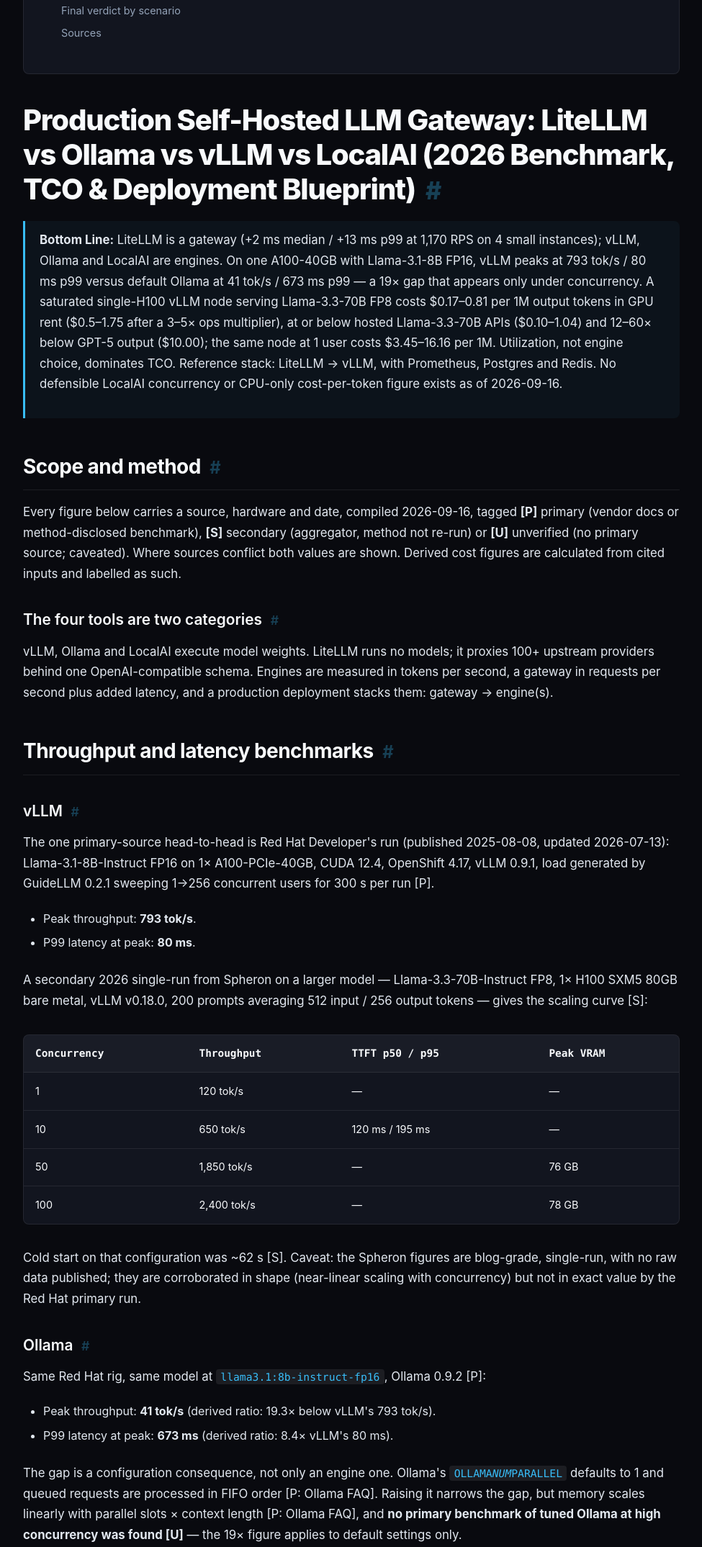
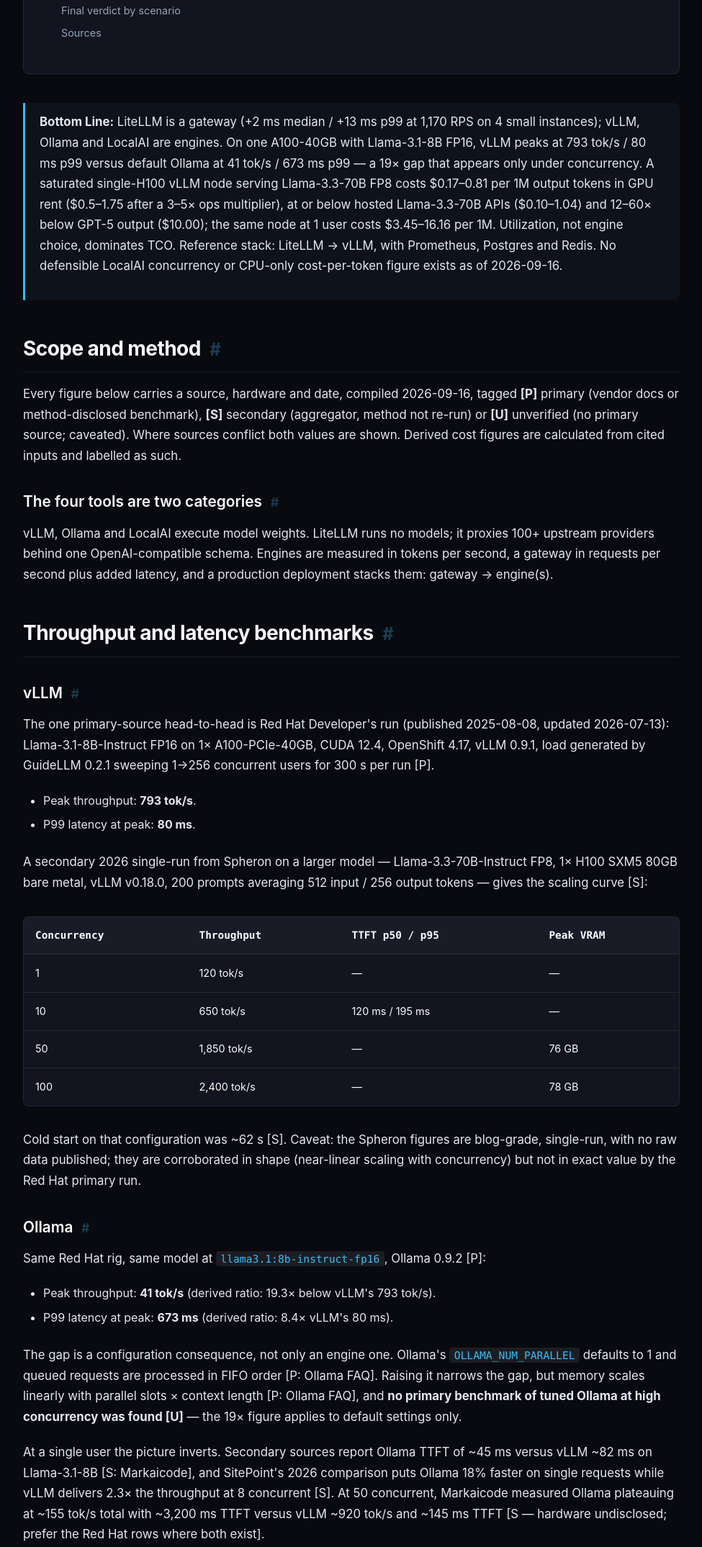
Before and after one commit to devrudals/devrudals.github.io, a plain HTML site: page posts/self-hosted-llm-gateway-2026/index.html in a window 1280 px wide. Shown: the part 1716-3865 px from the top of the page at 72% size, without its empty margins (152-1127 px from the left). Drawn offline with Linux system fonts and the light colour scheme.

```diff
--- a/posts/self-hosted-llm-gateway-2026/index.html
+++ b/posts/self-hosted-llm-gateway-2026/index.html
@@ -70,8 +70,9 @@
 </nav>
 
       <div class="post-content">
-        <h1 id="production-self-hosted-llm-gateway-litellm-vs-ollama-vs-vllm-vs-localai-2026-benchmark-tco-deployment-blueprint">Production Self-Hosted LLM Gateway: LiteLLM vs Ollama vs vLLM vs LocalAI (2026 Benchmark, TCO &amp; Deployment Blueprint) <a href="#production-self-hosted-llm-gateway-litellm-vs-ollama-vs-vllm-vs-localai-2026-benchmark-tco-deployment-blueprint" class="anchor-link" aria-hidden="true">#</a></h1>
-<blockquote><p><strong>Bottom Line:</strong> LiteLLM is a gateway (+2 ms median / +13 ms p99 at 1,170 RPS on 4 small instances); vLLM, Ollama and LocalAI are engines. On one A100-40GB with Llama-3.1-8B FP16, vLLM peaks at 793 tok/s / 80 ms p99 versus default Ollama at 41 tok/s / 673 ms p99 — a 19× gap that appears only under concurrency. A saturated single-H100 vLLM node serving Llama-3.3-70B FP8 costs $0.17–0.81 per 1M output tokens in GPU rent ($0.5–1.75 after a 3–5× ops multiplier), at or below hosted Llama-3.3-70B APIs ($0.10–1.04) and 12–60× below GPT-5 output ($10.00); the same node at 1 user costs $3.45–16.16 per 1M. Utilization, not engine choice, dominates TCO. Reference stack: LiteLLM → vLLM, with Prometheus, Postgres and Redis. No defensible LocalAI concurrency or CPU-only cost-per-token figure exists as of 2026-09-16.</p></blockquote>
+        <blockquote>
+  <p><strong>Bottom Line:</strong> LiteLLM is a gateway (+2 ms median / +13 ms p99 at 1,170 RPS on 4 small instances); vLLM, Ollama and LocalAI are engines. On one A100-40GB with Llama-3.1-8B FP16, vLLM peaks at 793 tok/s / 80 ms p99 versus default Ollama at 41 tok/s / 673 ms p99 — a 19× gap that appears only under concurrency. A saturated single-H100 vLLM node serving Llama-3.3-70B FP8 costs $0.17–0.81 per 1M output tokens in GPU rent ($0.5–1.75 after a 3–5× ops multiplier), at or below hosted Llama-3.3-70B APIs ($0.10–1.04) and 12–60× below GPT-5 output ($10.00); the same node at 1 user costs $3.45–16.16 per 1M. Utilization, not engine choice, dominates TCO. Reference stack: LiteLLM → vLLM, with Prometheus, Postgres and Redis. No defensible LocalAI concurrency or CPU-only cost-per-token figure exists as of 2026-09-16.</p>
+</blockquote>
 <h2 id="scope-and-method">Scope and method <a href="#scope-and-method" class="anchor-link" aria-hidden="true">#</a></h2>
 <p>Every figure below carries a source, hardware and date, compiled 2026-09-16, tagged <strong>[P]</strong> primary (vendor docs or method-disclosed benchmark), <strong>[S]</strong> secondary (aggregator, method not re-run) or <strong>[U]</strong> unverified (no primary source; caveated). Where sources conflict both values are shown. Derived cost figures are calculated from cited inputs and labelled as such.</p>
 <h3 id="the-four-tools-are-two-categories">The four tools are two categories <a href="#the-four-tools-are-two-categories" class="anchor-link" aria-hidden="true">#</a></h3>
@@ -129,7 +130,7 @@
   <li>Peak throughput: <strong>41 tok/s</strong> (derived ratio: 19.3× below vLLM's 793 tok/s).</li>
   <li>P99 latency at peak: <strong>673 ms</strong> (derived ratio: 8.4× vLLM's 80 ms).</li>
 </ul>
-<p>The gap is a configuration consequence, not only an engine one. Ollama's <code class="inline-code">OLLAMA<em>NUM</em>PARALLEL</code> defaults to 1 and queued requests are processed in FIFO order [P: Ollama FAQ]. Raising it narrows the gap, but memory scales linearly with parallel slots × context length [P: Ollama FAQ], and <strong>no primary benchmark of tuned Ollama at high concurrency was found [U]</strong> — the 19× figure applies to default settings only.</p>
+<p>The gap is a configuration consequence, not only an engine one. Ollama's <code class="inline-code">OLLAMA_NUM_PARALLEL</code> defaults to 1 and queued requests are processed in FIFO order [P: Ollama FAQ]. Raising it narrows the gap, but memory scales linearly with parallel slots × context length [P: Ollama FAQ], and <strong>no primary benchmark of tuned Ollama at high concurrency was found [U]</strong> — the 19× figure applies to default settings only.</p>
 <p>At a single user the picture inverts. Secondary sources report Ollama TTFT of ~45 ms versus vLLM ~82 ms on Llama-3.1-8B [S: Markaicode], and SitePoint's 2026 comparison puts Ollama 18% faster on single requests while vLLM delivers 2.3× the throughput at 8 concurrent [S]. At 50 concurrent, Markaicode measured Ollama plateauing at ~155 tok/s total with ~3,200 ms TTFT versus vLLM ~920 tok/s and ~145 ms TTFT [S — hardware undisclosed; prefer the Red Hat rows where both exist].</p>
 <h3 id="localai">LocalAI <a href="#localai" class="anchor-link" aria-hidden="true">#</a></h3>
 <p><strong>No independent, method-disclosed LocalAI server throughput or concurrency benchmark was found [U].</strong> LocalAI's default backend is llama.cpp and it can also load a vLLM backend [P: LocalAI features], so its ceiling is approximately the chosen backend's ceiling minus an unmeasured gRPC-hop overhead. The closest proxies are single-stream llama.cpp figures from Presenc AI (2026) [S]: 130–150 tok/s for 7B Q4 on an RTX 5090, 14–22 tok/s for 70B Q4 on the same card (offloaded, &gt;32 GB VRAM), 35–45 tok/s for 70B Q4 on a DGX Spark, and 95–110 tok/s for 7B Q4 on a Mac Studio M5 Max 128GB via MLX. None of these measures LocalAI itself; state any LocalAI throughput as "≈ backend performance, overhead unmeasured."</p>
@@ -259,7 +260,7 @@
 <h3 id="ollama">Ollama <a href="#ollama" class="anchor-link" aria-hidden="true">#</a></h3>
 <ul>
   <li>Advantage: fastest single-user TTFT in the set (~45 ms vs vLLM ~82 ms) [S], runs on CPU or GPU, MIT-licensed, zero stateful dependencies.</li>
-  <li>Drawback: 41 tok/s and 673 ms p99 at default config [P], 19× below vLLM on identical hardware; no server auth, port 11434 open by default [P]; <code class="inline-code">/metrics</code> unconfirmed [U]. Not suitable for shared traffic without a tuned <code class="inline-code">OLLAMA<em>NUM</em>PARALLEL</code> (memory grows linearly [P]) and an authenticating reverse proxy.</li>
+  <li>Drawback: 41 tok/s and 673 ms p99 at default config [P], 19× below vLLM on identical hardware; no server auth, port 11434 open by default [P]; <code class="inline-code">/metrics</code> unconfirmed [U]. Not suitable for shared traffic without a tuned <code class="inline-code">OLLAMA_NUM_PARALLEL</code> (memory grows linearly [P]) and an authenticating reverse proxy.</li>
 </ul>
 <h3 id="localai">LocalAI <a href="#localai" class="anchor-link" aria-hidden="true">#</a></h3>
 <ul>
@@ -287,7 +288,7 @@
 <p>GPU on-demand rates (verified 2026-08-20) [S]: H100 from $1.49/hr (Vast.ai floor) through $1.99 PCIe / $2.69 SXM community and $2.99 SXM5 Secure Cloud (RunPod), $3.99 (Lambda), $4.25 (CoreWeave), up to $6.98 (hyperscalers). A100 from $1.99/hr.</p>
 <p>API baselines, $ per 1M tokens (Sept 2026): Llama-3.3-70B cheapest listed $0.10 in / $0.32 out [S]; DeepInfra $0.23–0.40 blended [S]; Together serverless <strong>$0.54 (early 2026) or $1.04 flat (Sept 2026) — sources conflict, quote the range</strong> [S]; AWS Bedrock $0.72 flat [S]; Groq $0.59 in / $0.79 out, moved to enterprise-only on 2026-08-26 [S]. GPT-5 $1.25 in / $10.00 out; GPT-5-mini $0.25 / $2.00; GPT-5-nano $0.05 / $0.40 [P: OpenAI pricing, 2026-08-21].</p>
 <h3 id="derived-self-hosted-1m-output-tokens">Derived self-hosted $/1M output tokens <a href="#derived-self-hosted-1m-output-tokens" class="anchor-link" aria-hidden="true">#</a></h3>
-<p>Formula: <code class="inline-code">$/1M = hourly<em>rate ÷ (tok</em>per_s × 3600 ÷ 1e6)</code>. GPU rent only; these are calculations from the cited inputs, not published figures.</p>
+<p>Formula: <code class="inline-code">$/1M = hourly_rate ÷ (tok_per_s × 3600 ÷ 1e6)</code>. GPU rent only; these are calculations from the cited inputs, not published figures.</p>
 <div class="table-container">
   <table>
     <thead>
@@ -373,7 +374,7 @@
   <li>Set <code class="inline-code">--max-num-seqs</code> to the concurrency you have benchmarked (the Spheron curve suggests 50–100 on this card) [S]. vLLM has no rate limiting beyond this flag.</li>
   <li>Plan for a ~62 s cold start [S]: keep a warm standby or pre-pull weights before scaling events.</li>
   <li>Bind only to the private network. Verify the <code class="inline-code">--api-key</code>, quantization and tensor-parallel flags against <code class="inline-code">docs.vllm.ai</code> before launch — they were not confirmed on the fetched docs page [U].</li>
-  <li>For a small-model or CPU pool, run Ollama with <code class="inline-code">OLLAMA<em>NUM</em>PARALLEL</code> raised from its default of 1 [P]; memory scales linearly with slots × context [P]. Never expose port 11434 directly [P].</li>
+  <li>For a small-model or CPU pool, run Ollama with <code class="inline-code">OLLAMA_NUM_PARALLEL</code> raised from its default of 1 [P]; memory scales linearly with slots × context [P]. Never expose port 11434 directly [P].</li>
 </ul>
 <h3 id="step-2-gateway-tier">Step 2 — Gateway tier <a href="#step-2-gateway-tier" class="anchor-link" aria-hidden="true">#</a></h3>
 <ul>
```
Also changed, not shown: assets/images/orch-publishing-pipeline-2026.jpg (added).
